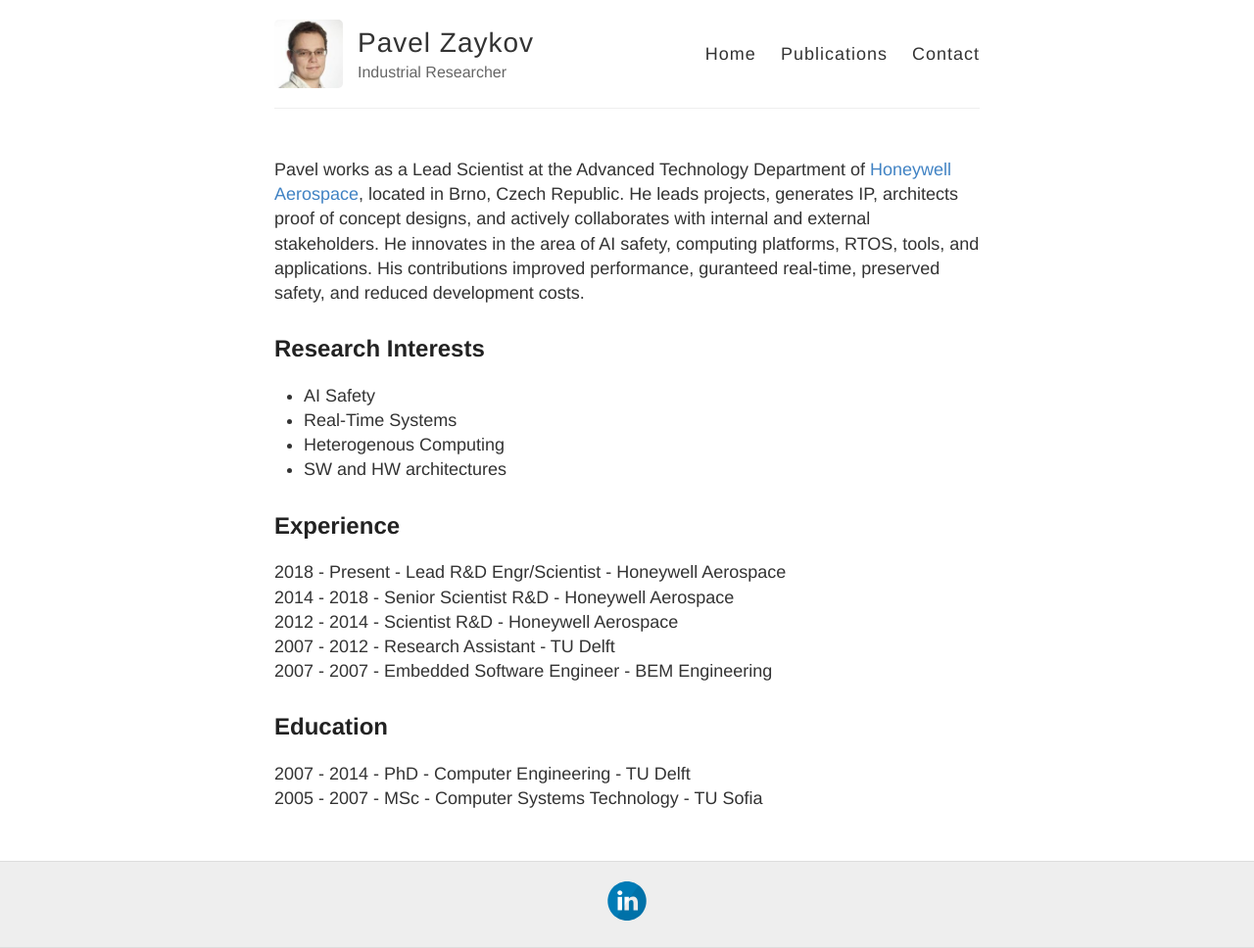
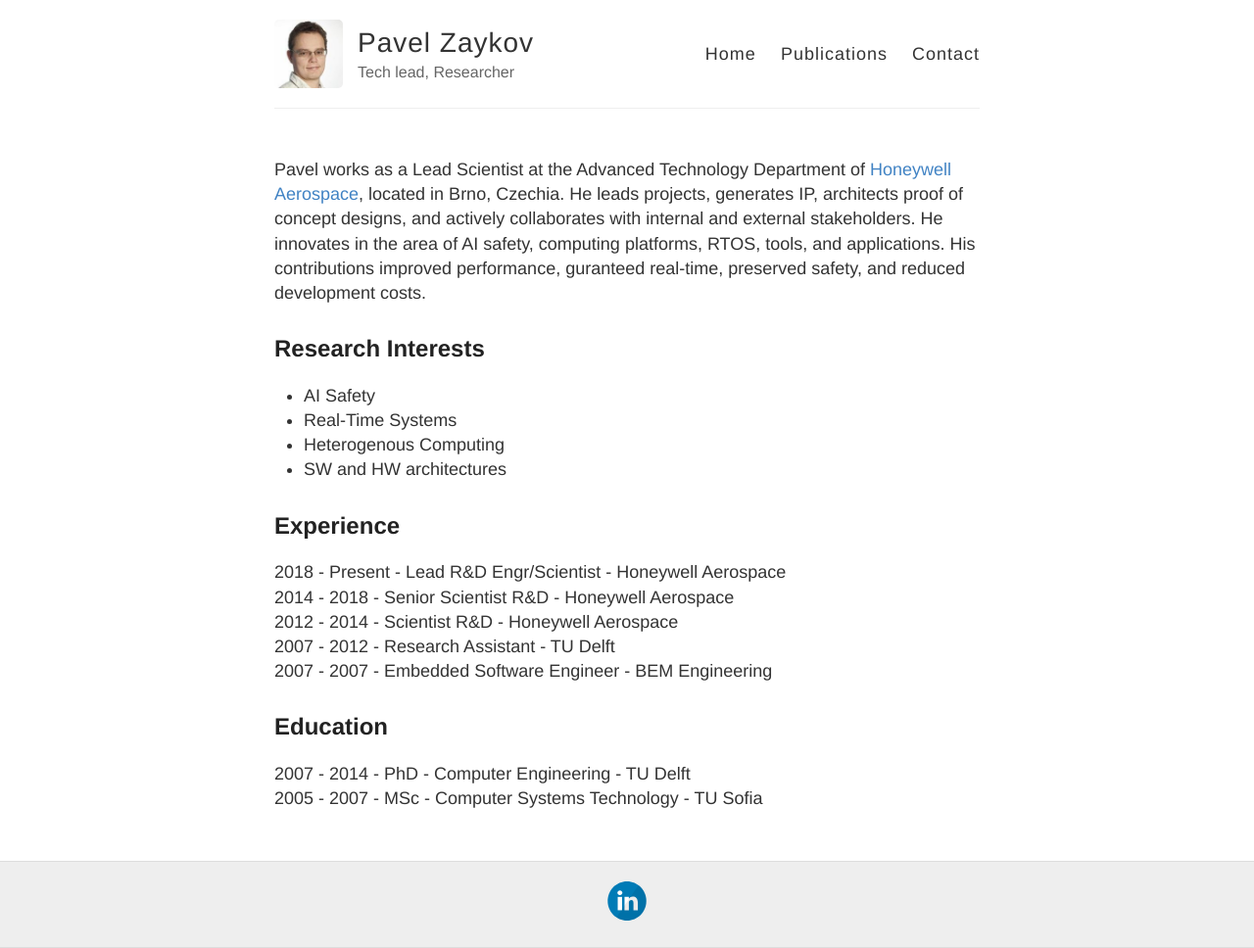
Before and after one commit to zaykov/web-page, a Jekyll site: the page built from index.md, in a window 1280 px wide. Shown: the whole page at 98% size. Built offline with Jekyll 4.4.1, drawn with Linux system fonts in a browser that asks for light colours; comment, search, counter and statistics services are not loaded.

Commit message:
minor page upadte

```diff
--- a/_config.yml
+++ b/_config.yml
@@ -6,7 +6,7 @@
 name: Pavel Zaykov
 
 # Short bio or description (displayed in the header)
-description: Industrial Researcher
+description: Tech lead, Researcher
 
 # URL of your avatar or profile pic (you could use your GitHub profile pic)
 avatar: ../images/me.jpg
--- a/index.md
+++ b/index.md
@@ -2,7 +2,7 @@
 layout: page
 ---
 
-Pavel works as a Lead Scientist at the Advanced Technology Department of <a href="http://aerospace.honeywell.com/" target="_blank">Honeywell Aerospace</a>, located in Brno, Czech Republic. He leads projects, generates IP, architects proof of concept designs, and actively collaborates with internal and external stakeholders. He innovates in the area of AI safety, computing platforms, RTOS, tools, and applications. His contributions improved performance, guranteed real-time, preserved safety, and reduced development costs.
+Pavel works as a Lead Scientist at the Advanced Technology Department of <a href="http://aerospace.honeywell.com/" target="_blank">Honeywell Aerospace</a>, located in Brno, Czechia. He leads projects, generates IP, architects proof of concept designs, and actively collaborates with internal and external stakeholders. He innovates in the area of AI safety, computing platforms, RTOS, tools, and applications. His contributions improved performance, guranteed real-time, preserved safety, and reduced development costs.
 <!--- The goals of the innovations are to improve the guaranteed performance, lower the energy profile, and easy the programmability of the future aerospace platforms. --->
 
 ## Research Interests
```
